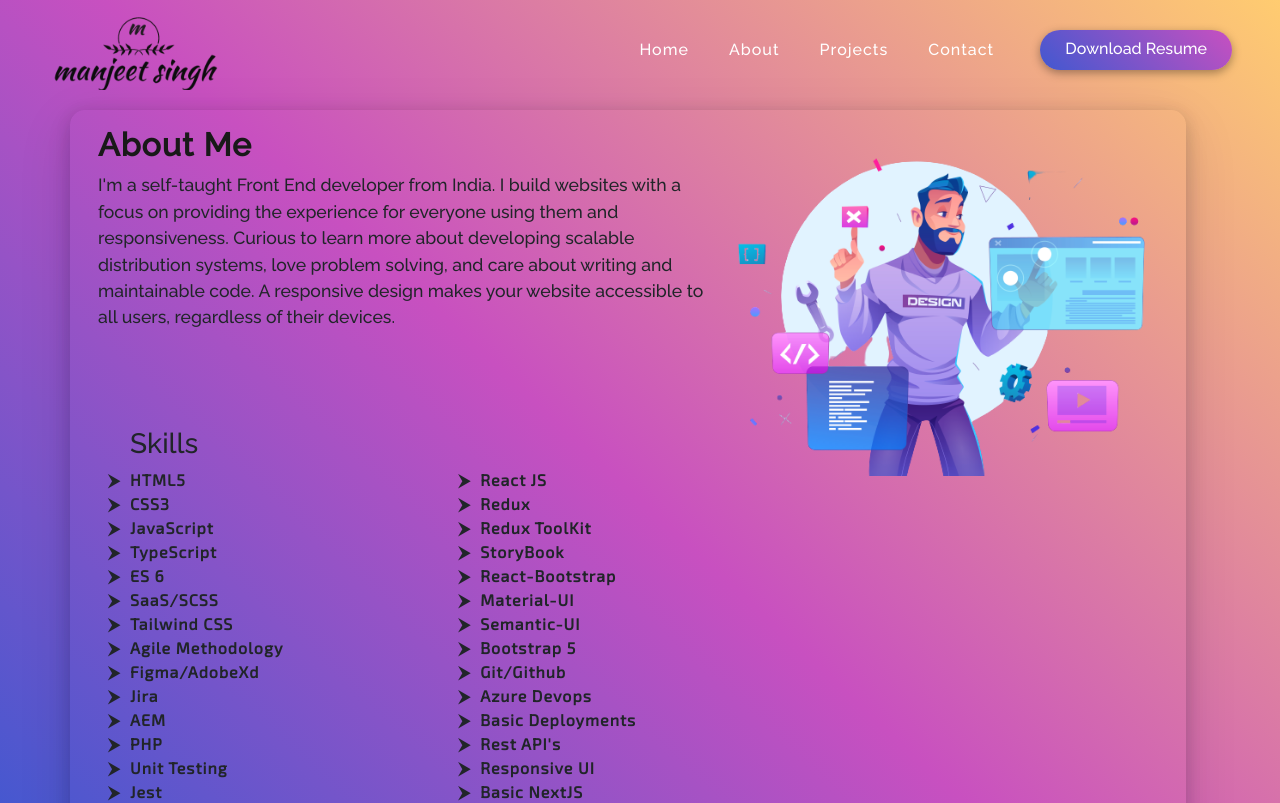
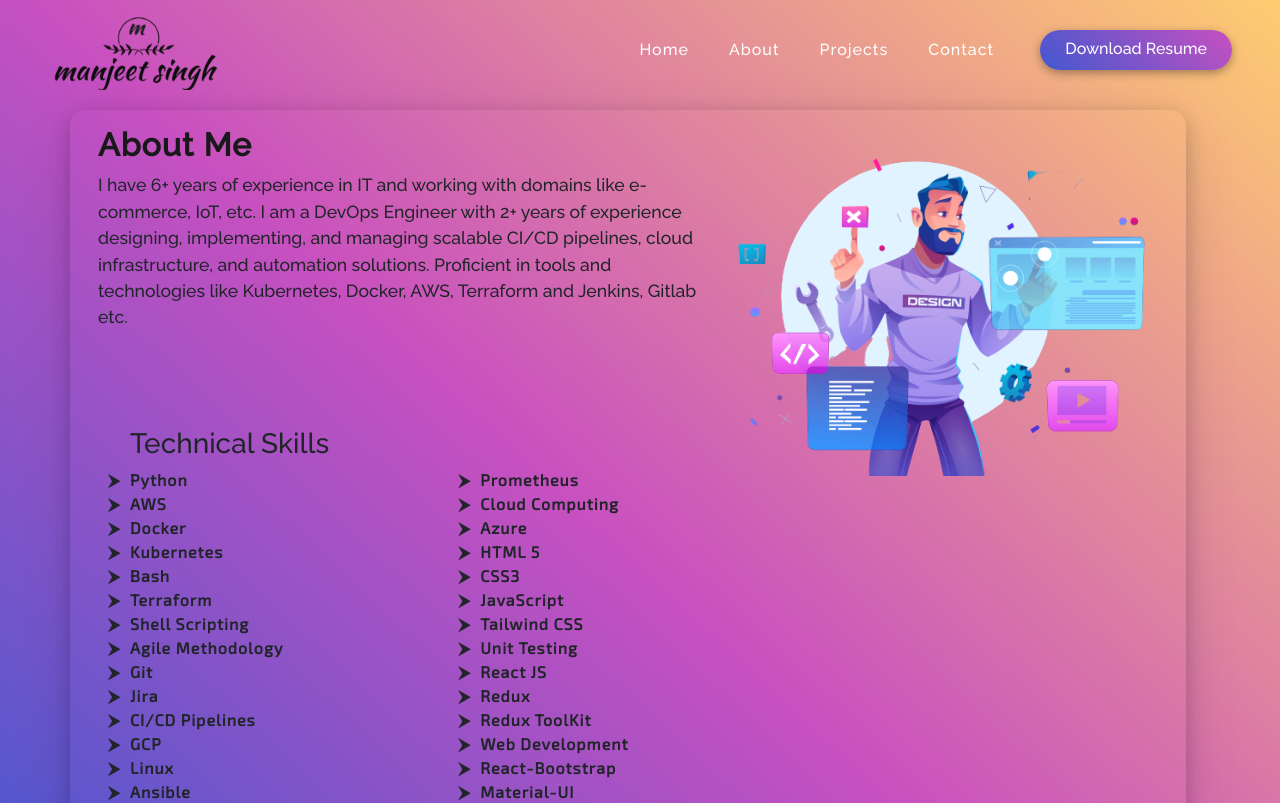
Before and after one commit to manjeet6972/Manjeet-React-Portfolio, a React (Create React App) app: page /about in a window 1280 px wide. Shown: the top 803 px of the page. Built offline with nearby package versions, Linux system fonts and the light colour scheme; a web font is replaced by a local one.

Commit message:
some updates regading devops

```diff
--- a/src/components/Aboutpage/Aboutpage.js
+++ b/src/components/Aboutpage/Aboutpage.js
@@ -1,57 +1,73 @@
 import React from 'react'
-import '../../pages/style.css';
+import '../../pages/style.css'
 import { Container, Row, Col } from 'react-bootstrap'
 
-
-function Aboutpage() {
+function Aboutpage () {
   return (
     <div className='aboutpagebackground'>
       <Container>
         <Row className='textbackground'>
-                    <Col md={7} >
-                        <h3 className='aboutmetext'>About <span>Me</span></h3>
-                        <p className='aboutdetails'>I'm a self-taught Front End developer from India. I build websites with a focus on providing the experience for everyone using them and responsiveness. Curious to learn more about developing scalable distribution systems, love problem solving, and care about writing and maintainable code. A responsive design makes your website accessible to all users, regardless of their devices.
+          <Col md={7}>
+            <h3 className='aboutmetext'>
+              About <span>Me</span>
+            </h3>
+            <p className='aboutdetails'>
+              I have 6+ years of experience in IT and working with domains like
+              e-commerce, IoT, etc. I am a DevOps Engineer with 2+ years of
+              experience designing, implementing, and managing scalable CI/CD
+              pipelines, cloud infrastructure, and automation solutions.
+              Proficient in tools and technologies like Kubernetes, Docker, AWS,
+              Terraform and Jenkins, Gitlab etc.
             </p>
             <ul className='skilllist'>
               <Row>
-                                <h3>Skills</h3>
+                <h3>Technical Skills</h3>
                 <Col md={7}>
-                                    <li>HTML5</li>
+                  <li>Python</li>
+                  <li>AWS</li>
+                  <li>Docker</li>
+                  <li>Kubernetes</li>
+                  <li>Bash</li>
+                  <li>Terraform</li>
+                  <li>Shell Scripting</li>
+                  <li>Agile Methodology</li>
+                  <li>Git</li>
+                  <li>Jira</li>
+                  <li>CI/CD Pipelines</li>
+                  <li>GCP</li>
+                  <li>Linux</li>
+                  <li>Ansible</li>
+                  <li>CircleCI</li>
+                  <li>ELK Stack</li>
+                  <li>JIRA</li>
+                  <li>Grafana</li>
+                  <li>CloudFormation</li>
+                </Col>
+                <Col md={5}>
+                  <li>Prometheus</li>
+                  <li>Cloud Computing</li>
+                  <li>Azure</li>
+                  <li>HTML 5</li>
                   <li>CSS3</li>
                   <li>JavaScript</li>
-                                    <li>TypeScript</li>
-                                    <li>ES 6</li>
-                                    <li>SaaS/SCSS</li>
                   <li>Tailwind CSS</li>
-                                    <li>Agile Methodology</li>
-                                    <li>Figma/AdobeXd</li>
-                                    <li>Jira</li>
-                                    <li>AEM</li>
-                                    <li>PHP</li>
                   <li>Unit Testing</li>
-                                    <li>Jest</li>
-                                </Col>
-                                <Col md={5}>
                   <li>React JS</li>
                   <li>Redux</li>
                   <li>Redux ToolKit</li>
-                                    <li>StoryBook</li>
+                  <li>Web Development</li>
                   <li>React-Bootstrap</li>
                   <li>Material-UI</li>
                   <li>Semantic-UI</li>
                   <li>Bootstrap 5</li>
-                                    <li>Git/Github</li>
-                                    <li>Azure Devops</li>
-                                    <li>Basic Deployments</li>
                   <li>Rest API's</li>
                   <li>Responsive UI</li>
-                                    <li>Basic NextJS</li>
                 </Col>
               </Row>
             </ul>
           </Col>
           <Col md={5}>
-                        <div className="webimage"></div>
+            <div className='webimage'></div>
           </Col>
         </Row>
       </Container>
--- a/src/components/Homepage/Text.js
+++ b/src/components/Homepage/Text.js
@@ -7,7 +7,7 @@ function Text() {
     <Typewriter
       options={{
         strings: [
-          "React Js Developer",
+          "DevOps Engineer",
           "Front End Developer",
         ],
         autoStart: true,
```
Also changed, not shown: 1 other file (tests, documents, lock files or other folders). Lines whose indentation alone changed are shown as unchanged.
